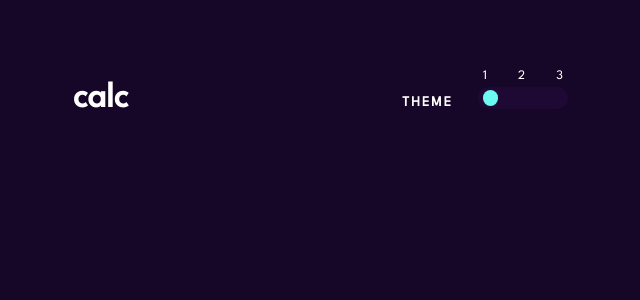
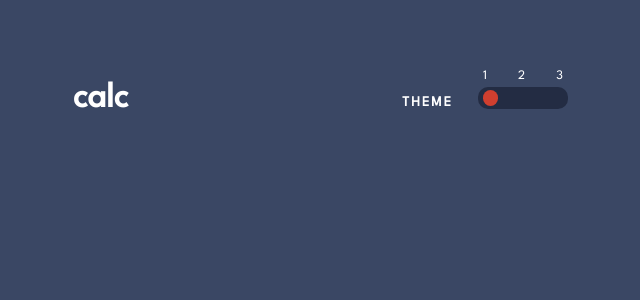
Before and after one commit to NkamaWilliams/Calculator-App, a Next.js app: page / in a window 1280 px wide. Shown: the top 300 px of the page, without its empty margins (317-957 px from the left). Built offline with nearby package versions, Linux system fonts and the light colour scheme.

Commit message:
Version 0.21 - added styles

```diff
--- a/pages/calculator.tsx
+++ /dev/null
@@ -1,3 +0,0 @@
-import {useState} from 'react';
-
-export default function Calc(){}
--- a/pages/index.tsx
+++ b/pages/index.tsx
@@ -1,8 +1,9 @@
 import Head from 'next/head';
+import styles from "@/pages/styles.js"
 import Image from 'next/image';
 import Welcome from './welcome';
 import Header from './header';
-import style from '@/styles/Calc.module.css';
+import Calc from '@/styles/Calc.module.css';
 // import { Inter } from 'next/font/google'
 // import styles from '@/styles/Home.module.css'
 
@@ -124,8 +125,8 @@ export default function Home() {
       </main> */}
 
 
-      <main className={style.main1}>
-        <div className={style.container}>
+      <main className={Calc.main1}>
+        <div className={Calc.container}>
           <Header />
         </div>
       </main>
--- /dev/null
+++ b/pages/screen.tsx
@@ -0,0 +1,5 @@
+import {useState} from 'react';
+
+export default function Screen(){
+
+}
--- /dev/null
+++ b/pages/styles.js
@@ -0,0 +1,45 @@
+const styles = [
+    {
+        bg1: 'hsl(222, 26%, 31%)',
+        togbg1: 'hsl(223, 31%, 20%)',
+        screenbg: 'hsl(224, 36%, 15%)',
+        key1bg1: 'hsl(225, 21%, 49%)',
+        key1sh1: 'hsl(224, 28%, 35%)',
+        key1bg2: 'hsl(6, 63%, 50%)',
+        key1sh2: 'hsl(6, 70%, 34%)',
+        key1bg3: 'hsl(30, 25%, 89%)',
+        key1sh3: 'hsl(28, 16%, 65%)',
+        text11: 'hsl(221, 14%, 31%)',
+        text12: 'hsl(0, 0%, 100%)'
+    },
+
+    {
+        bg1: 'hsl(0, 0%, 90%)',
+        togbg1: 'hsl(0, 5%, 81%)',
+        screenbg: 'hsl(0, 0%, 93%)',
+        key1bg1: 'hsl(185, 42%, 37%)',
+        key1sh1: 'hsl(185, 58%, 25%)',
+        key1bg2: 'hsl(25, 98%, 40%)',
+        key1sh2: 'hsl(25, 99%, 27%)',
+        key1bg3: 'hsl(45, 7%, 89%)',
+        key1sh3: 'hsl(35, 11%, 61%)',
+        text11: 'hsl(60, 10%, 19%)',
+        text12: 'hsl(0, 0%, 100%)'
+    },
+
+    {
+        bg1: 'hsl(268, 75%, 9%)',
+        togbg1: 'hsl(268, 71%, 12%)',
+        screenbg: 'hsl(281, 89%, 26%)',
+        key1bg1: 'hsl(285, 91%, 52%)',
+        key1sh1: 'hsl(176, 100%, 44%)',
+        key1bg2: 'hsl(177, 92%, 70%)',
+        key1sh2: 'hsl(268, 47%, 21%)',
+        key1bg3: 'hsl(290, 70%, 36%)',
+        key1sh3: 'hsl(52, 100%, 62%)',
+        text11: 'hsl(198, 20%, 13%)',
+        text12: 'hsl(0, 0%, 100%)'
+    }
+]
+
+export default styles;
--- a/styles/globals.css
+++ b/styles/globals.css
@@ -12,32 +12,6 @@
   --key1sh3: hsl(28, 16%, 65%);
   --text11: hsl(221, 14%, 31%);
   --text12: hsl(0, 0%, 100%);
-
-  /*Theme 2*/
-  --bg1: hsl(0, 0%, 90%);
-  --togbg1: hsl(0, 5%, 81%);
-  --screenbg: hsl(0, 0%, 93%);
-  --key1bg1: hsl(185, 42%, 37%);
-  --key1sh1: hsl(185, 58%, 25%);
-  --key1bg2: hsl(25, 98%, 40%);
-  --key1sh2: hsl(25, 99%, 27%);
-  --key1bg3: hsl(45, 7%, 89%);
-  --key1sh3: hsl(35, 11%, 61%);
-  --text11: hsl(60, 10%, 19%);
-  --text12: hsl(0, 0%, 100%);
-
-  /*Theme 3*/
-  --bg1: hsl(268, 75%, 9%);
-  --togbg1: hsl(268, 71%, 12%);
-  --screenbg: hsl(281, 89%, 26%);
-  --key1bg1: hsl(285, 91%, 52%);
-  --key1sh1: hsl(176, 100%, 44%);
-  --key1bg2: hsl(177, 92%, 70%);
-  --key1sh2: hsl(268, 47%, 21%);
-  --key1bg3: hsl(290, 70%, 36%);
-  --key1sh3: hsl(52, 100%, 62%);
-  --text11: hsl(198, 20%, 13%);
-  --text12: hsl(0, 0%, 100%);
 }
 
 body{
```
